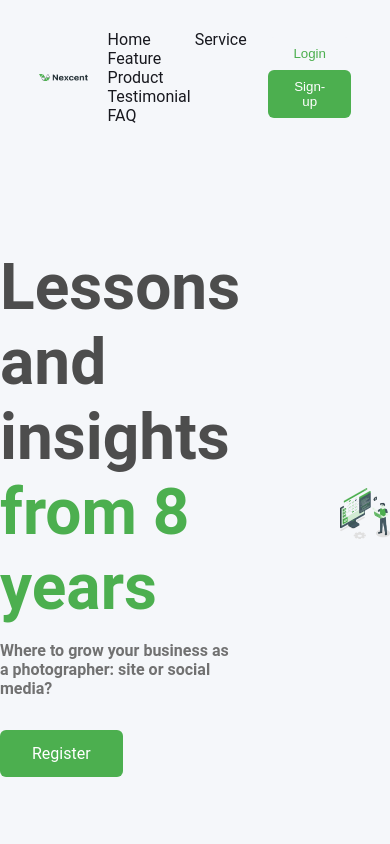
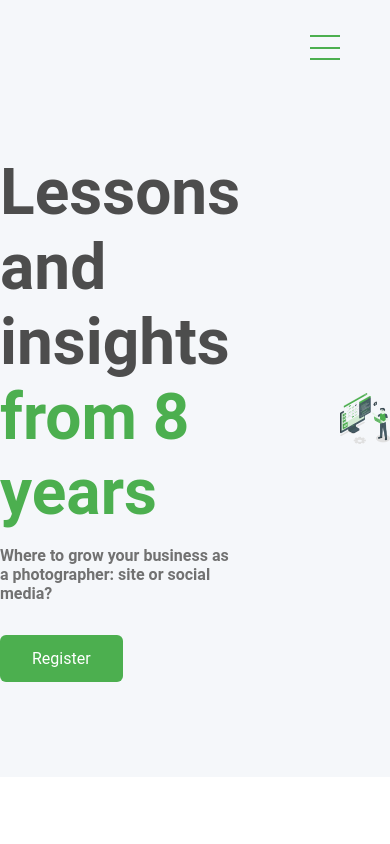
Before and after one commit to Dmy0/travellian, a plain HTML site: page index.html in a window 390 px wide. Shown: the top 844 px of the page. Drawn offline with Linux system fonts and the light colour scheme.

Commit message:
upd nextsebt

```diff
--- a/index.html
+++ b/index.html
@@ -9,6 +9,7 @@
     <link rel="preconnect" href="https://fonts.googleapis.com" />
     <link rel="preconnect" href="https://fonts.gstatic.com" crossorigin />
     <link rel="stylesheet" href="nullstyles.css" />
+    <link rel="stylesheet" href="media.css">
     <link
       href="https://fonts.googleapis.com/css2?family=Inter:ital,opsz,wght@0,14..32,100..900;1,14..32,100..900&display=swap"
       rel="stylesheet"
@@ -16,9 +17,10 @@
   </head>
   <body>
     <header class="header">
-      <div class="header__logo">
-        <img src="img/logo.png" alt="Logo" />
-      </div>
+      <div class="header__wrap ">
+        <div class="header__logo">
+          <img src="img/logo.png" alt="Logo" />
+        </div>
       <nav class="nav">
         <a href="#" class="nav__link">Home</a>
         <a href="#" class="nav__link">Service</a>
@@ -35,7 +37,9 @@
           ><button class="header__button-signup">Sign-up</button></a
         >
       </div>
-    </header>
+    </div>
+    <div class="header__burger overflow"></div>
+  </header>
     <main class="main">
       <div class="slider">
         <div class="container">
--- a/main.js
+++ b/main.js
@@ -1,23 +1,6 @@
-// let footer = document.querySelector(".footer")
-
-// let input2 = footer.querySelector(".footer__right-item-input input")
-
-// let footerRight = document.querySelectorAll(".footer__right-function")
-
-// let input = document.querySelector(".footer__right-item-input input")
-// let textBlock = document.querySelector(".footer__right-function-title")
-
-// console.log(footerRight[1])
-
-// input.addEventListener("input", function (e){
-//        textBlock.textContent = input.value
-// })
-
-// 2 classa -overlay(opacity 1 transition to opacity 0.4) -hide(display none) class list na body method style body.style.overflow = "hidden" "visable"
-
 const popupOpenLog = document.querySelector(".header__button-login"),
   popupLog = document.querySelector(".login"),
-  popup = document.querySelector(".popup__close"),
+  popupClose = document.querySelector(".popup__close"),
   overlay = document.querySelector(".popups");
 
 function toggleClass(btn, overlay, popup, hide, opacity) {
@@ -27,25 +10,28 @@ function toggleClass(btn, overlay, popup, hide, opacity) {
     console.log(event.target);
   });
 }
-toggleClass(popupOpenLog, popup, popupLog, "hide", "opacity");
-toggleClass(popup, popup, popupLog, "hide", "opacity");
+toggleClass(popupOpenLog, overlay, popupLog, "hide", "opacity");
+toggleClass(popupClose, overlay, popupLog, "hide", "opacity");
 
-// function documentClosePopup(popup, hide, opacity, overlay) {
-//   document.addEventListener("click", function (e) {
-//     if (!popup.contains(e.target)) {
-//       popup.classList.remove(hide);
-//       overlay.classList.add(opacity);
-//     }
-//   });
-// }
-
-function documentClosePopup(popup, hide, opacity, overlay) {
+function documentClosePopup(popup, overlay, hide, opacity, btn) {
   document.addEventListener("click", function (e) {
-    if (!popup.contains(e.target)) {
-      // Проверяем, находится ли клик вне popup
-      popup.classList.add(hide); // Скрываем popup
-      overlay.classList.remove(opacity); // Убираем затемнение
+    if (e.target.contains(popup) && e.target !== btn) {
+      popup.classList.add(hide);
+      overlay.classList.remove(opacity);
     }
   });
 }
-// documentClosePopup(popup, overlay, "hide", "opacity");
+documentClosePopup(popupLog, overlay, "hide", "opacity", popupOpenLog);
+
+const burger = document.querySelector(".header__burger"),
+  burgerMenu = document.querySelector(".header__wrap");
+
+function showBurger(btn, menu) {
+  burger.addEventListener("click", function () {
+    btn.classList.toggle("active");
+    menu.classList.toggle("active");
+    document.body.style.overflow = "hidden";
+  });
+}
+
+showBurger(burger, burgerMenu, "active");
--- /dev/null
+++ b/media.css
@@ -0,0 +1,75 @@
+@media screen and (max-width: 1050px) and (orientation: portrait) {
+  .header__burger {
+    display: block;
+    z-index: 11;
+  }
+
+  .header__wrap {
+    display: flex;
+    flex-direction: column;
+    align-items: center;
+    justify-content: center;
+    gap: 20px;
+    position: fixed;
+    right: 0;
+    top: 0;
+    transform: translate(0, -100%);
+    z-index: 12;
+    background-color: rgba(245, 247, 250, 1);
+    width: 100%;
+    height: 100%;
+    transition: 0.7s ease-in-out;
+  }
+
+  .header__logo {
+    position: absolute;
+    top: 35px;
+    left: 100px;
+    cursor: pointer;
+  }
+
+  .nav {
+    display: flex;
+    margin: 0;
+    flex-direction: column;
+    align-items: flex-start;
+    justify-content: space-between;
+    gap: 30px;
+  }
+
+  .nav__link {
+    font-size: 40px;
+  }
+
+  .header__button-login {
+    cursor: pointer;
+    padding: 18px 50px;
+    background-color: rgba(245, 247, 250, 1);
+    color: rgba(76, 175, 79, 1);
+    border: 0;
+    border-radius: 6px;
+    transition: background-color 0.3s ease;
+    font-size: 25px;
+  }
+
+  .header__button-login:hover {
+    background-color: rgba(76, 175, 79, 1);
+    color: rgba(255, 255, 255, 1);
+  }
+
+  .header__button-signup {
+    cursor: pointer;
+    padding: 18px 50px;
+    color: rgba(255, 255, 255, 1);
+    background-color: rgba(76, 175, 79, 1);
+    border: 0;
+    border-radius: 6px;
+    transition: background-color 0.3s ease;
+    font-size: 25px;
+  }
+
+  .header__button-signup:hover {
+    background-color: rgba(255, 255, 255, 1);
+    color: rgba(76, 175, 79, 1);
+  }
+}
--- a/style.css
+++ b/style.css
@@ -21,6 +21,10 @@ img {
   height: auto;
 }
 
+.overflow {
+  overflow: hidden;
+}
+
 header {
   background-color: rgba(245, 247, 250, 1);
   display: flex;
@@ -29,7 +33,59 @@ header {
   padding: 30px 10%;
 }
 
-.header__logo {
+.header__wrap.active {
+  transform: none;
+}
+
+.nav {
+  margin: 0 auto;
+}
+
+.header__burger {
+  display: none;
+  position: fixed;
+  cursor: pointer;
+  top: 35px;
+  right: 50px;
+  width: 30px;
+  height: 25px;
+  border-bottom: 2px solid rgb(76, 175, 79, 1);
+  z-index: 11;
+}
+
+.header__burger:before,
+.header__burger:after {
+  content: "";
+  width: 100%;
+  height: 2px;
+  background-color: rgb(76, 175, 79, 1);
+  position: absolute;
+  top: 0;
+  left: 0;
+  transition: 0.3s ease-in-out;
+}
+
+.header__burger:after {
+  top: calc(50% + 1px);
+  transform: translate(0, -50%);
+}
+
+.header__burger.active {
+  border-bottom: none;
+}
+
+.header__burger.active::before {
+  transform: rotate(45deg);
+  top: 50%;
+  left: -2px;
+}
+
+.header__burger.active::after {
+  transform: rotate(-45deg);
+  top: 50%;
+}
+
+.header .header__logo {
   cursor: pointer;
 }
 
@@ -39,6 +95,13 @@ header {
   font-size: 1rem;
   color: rgba(24, 25, 31, 1);
   text-decoration: none;
+}
+
+.header__wrap {
+  display: flex;
+  align-items: center;
+  justify-content: space-between;
+  width: 100%;
 }
 
 .nav__link:hover {
```
